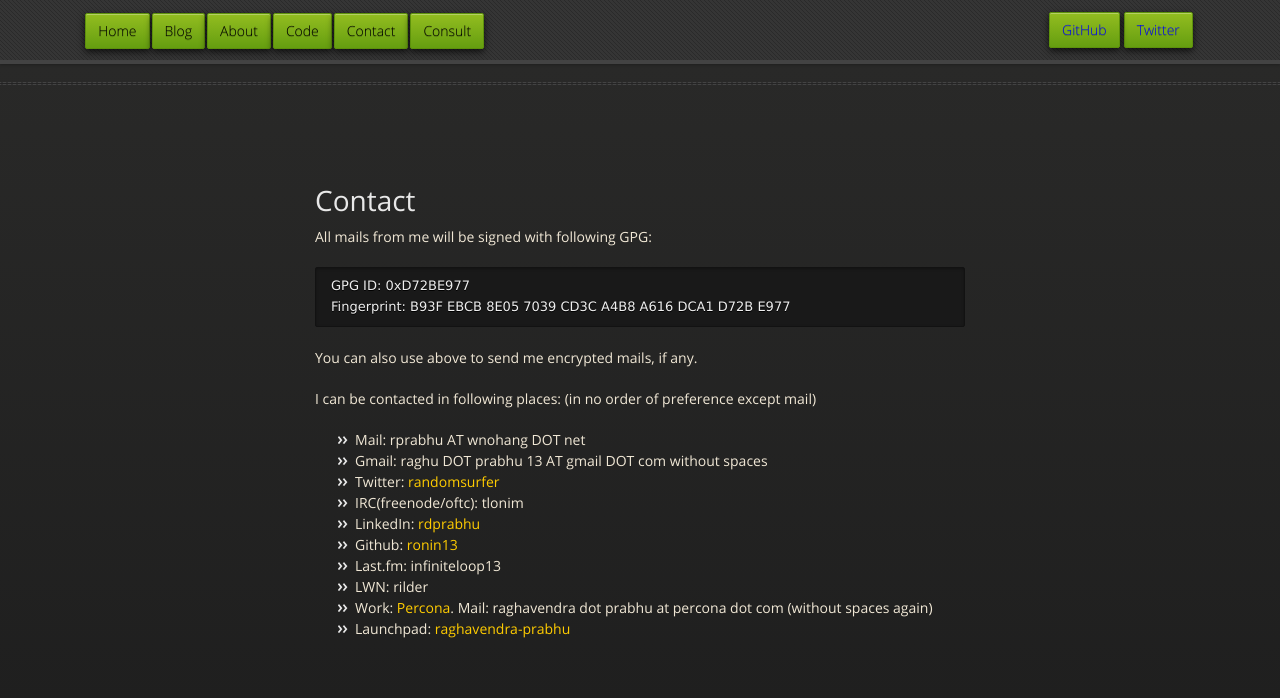
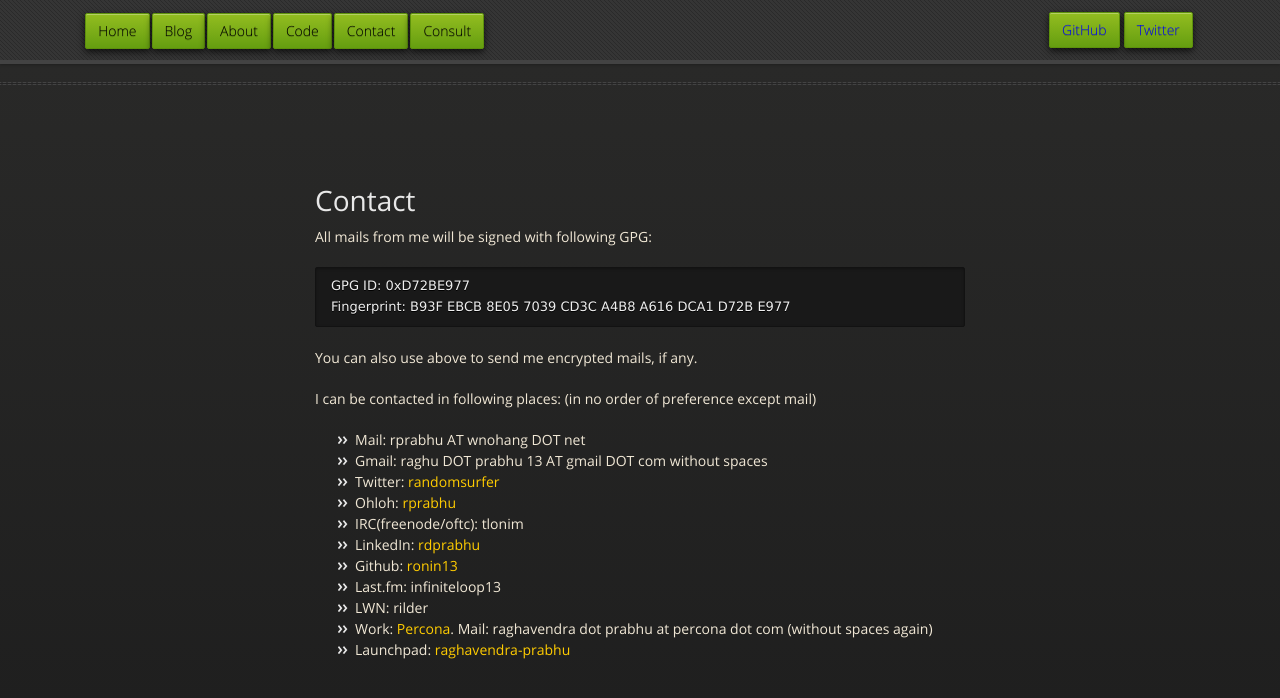
Before and after one commit to ronin13/ronin13.github.com, a Jekyll site: the page built from pages/contact.md, in a window 1280 px wide. Shown: the top 698 px of the page. Built offline with Jekyll 4.4.1, drawn with Linux system fonts in a browser that asks for light colours; Markdown is read by kramdown in place of the engine named in the settings.

Commit message:
Added Ohloh

```diff
--- a/pages/contact.md
+++ b/pages/contact.md
@@ -17,6 +17,7 @@ I can be contacted in following places: (in no order of preference except mail)
 - Mail:  rprabhu AT wnohang DOT net
 - Gmail: raghu DOT prabhu 13 AT gmail DOT com without spaces
 - Twitter: [randomsurfer](https://twitter.com/randomsurfer)
+- Ohloh: [rprabhu](https://www.ohloh.net/accounts/rprabhu)
 - IRC(freenode/oftc): tlonim
 - LinkedIn: [rdprabhu](http://linkedin.com/in/rdprabhu "LinkedIn")
 - Github: [ronin13](https://github.com/ronin13)
```
